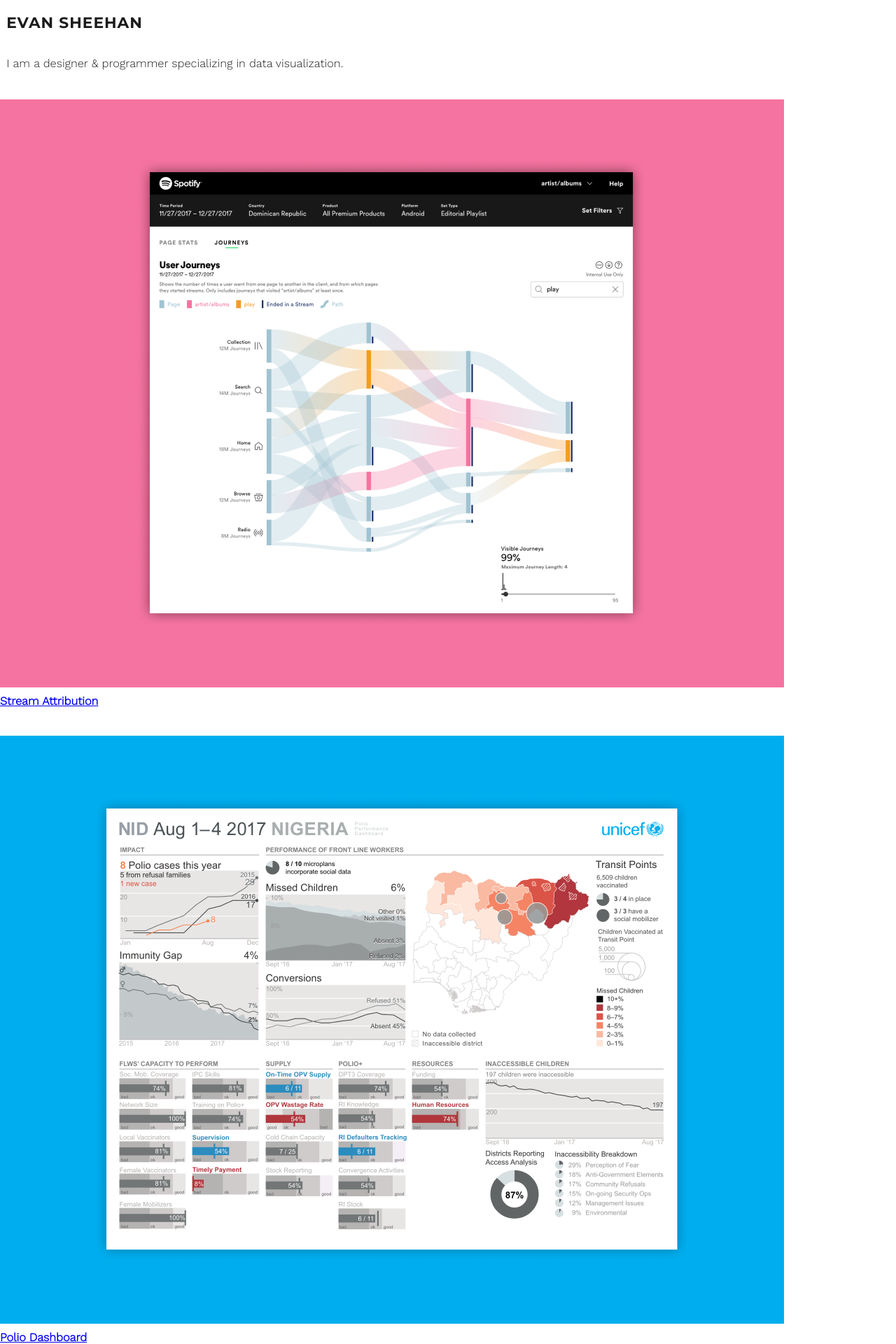
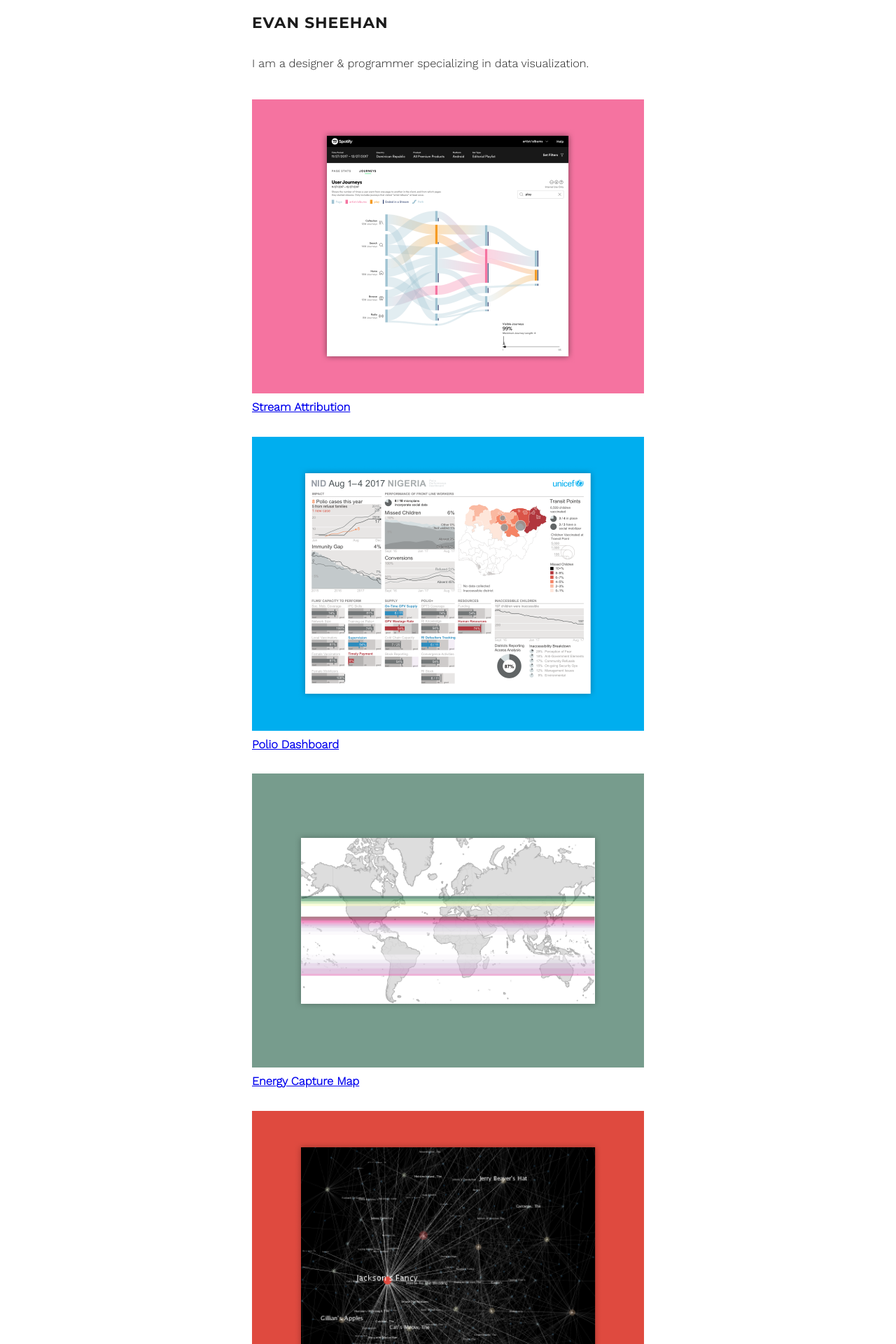
Before and after one commit to darthmall/darthmall.github.io, a Jekyll site: the page built from index.html, in a window 1280 px wide. Shown: the top 1920 px of the page at 70% size. Built offline with Jekyll 4.4.1, drawn with Linux system fonts in a browser that asks for light colours; nearby versions of some CDN libraries.

Commit message:
Remove grid definitions for now
Following a workflow I picked up from Jen Simmons where you design for
just the most basic set of CSS first and then start layering on new
stuff so that it looks good even if it's ignored.

```diff
--- a/_sass/typography.sass
+++ b/_sass/typography.sass
@@ -2,11 +2,13 @@
   color: $text-color
   font-family: $body-font
   line-height: $line-height
-  margin: 0
+  margin: 0 $margin
+
+  & > *
+    max-width: $line-length
+    margin: auto
 
 header
-  margin: 0 $margin
-
   a
     color: $text-color
     font-family: $title-font
@@ -20,29 +22,13 @@
 
 footer
   font-size: ms(-1)
-  margin: 0 $margin
 
 article
-  display: grid
-  grid-template-columns: $margin 1fr $margin
   margin-bottom: ms(3)
-
-
-  & > *
-    grid-column: 2 / 3
-
-  a
-    grid-column: 1 / 4
-
-  hr
-    grid-row: 2 / 3
-    margin: ms(-2) 0 0
-    width: ms(3)
 
   h1
     font-family: $body-font
     font-size: ms(1)
-    grid-row: 3 / 4
     letter-spacing: 0
     text-transform: none
     margin: 0 0 ms(-2)
--- a/_sass/variables.sass
+++ b/_sass/variables.sass
@@ -6,7 +6,7 @@
 
 $font-size: ms(0)
 $line-height: 1.571
-$line-length: 35em
+$line-length: 40rem
 $margin: ms(-1)
 
 $text-color: #1C1C1C
```
